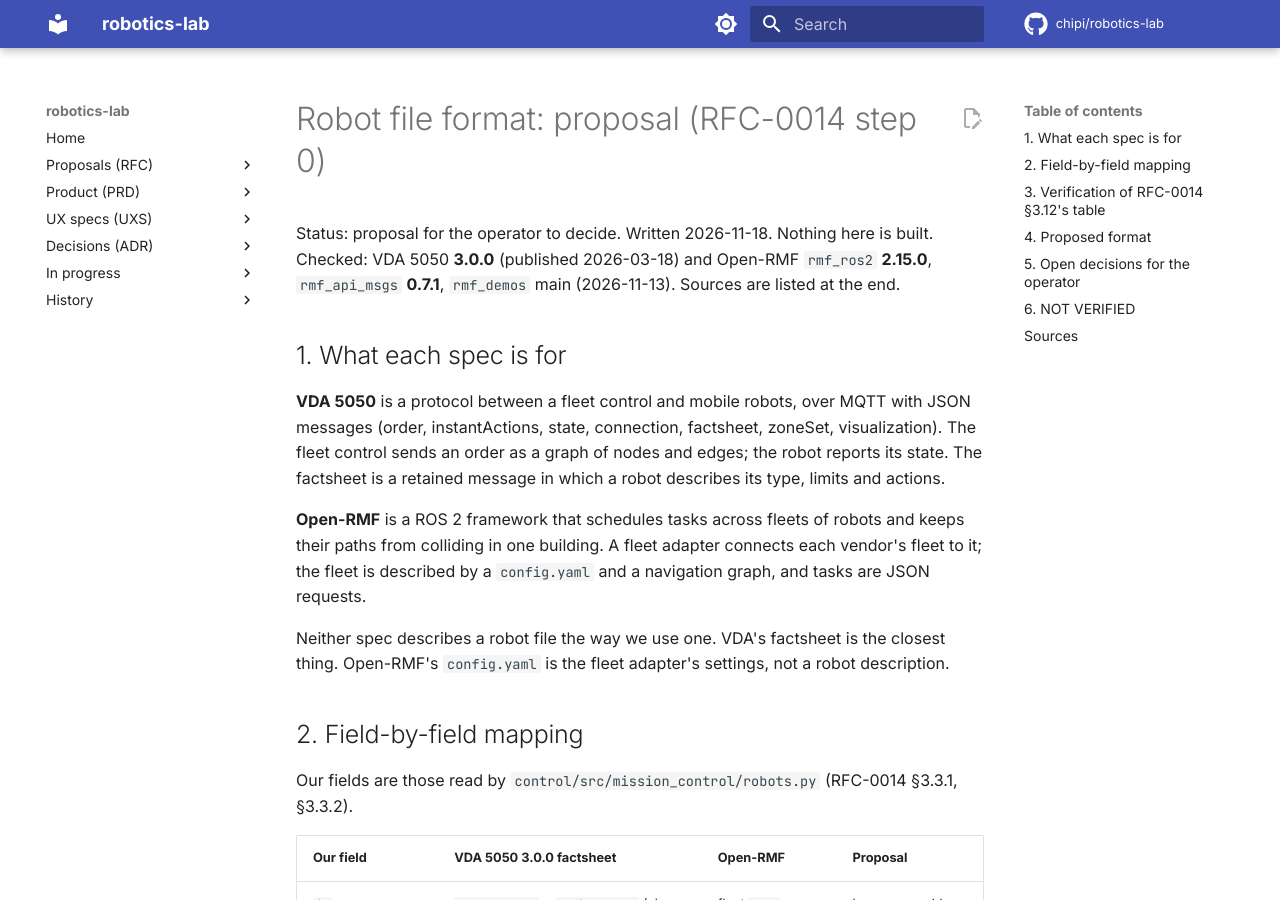
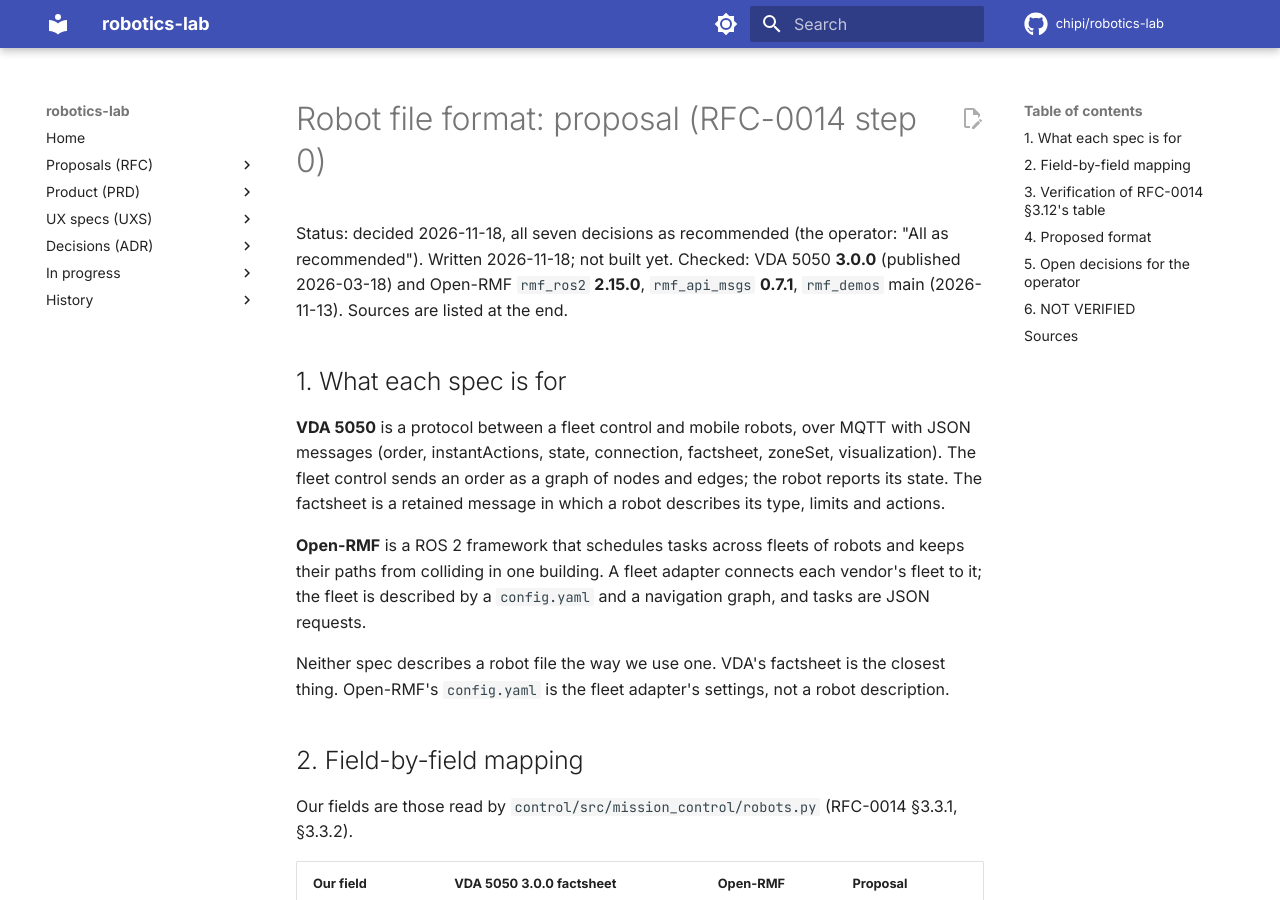
Before and after one commit to chipi/robotics-lab, an MkDocs documentation site: the page built from docs/wip/ROBOT-FILE-FORMAT-PROPOSAL.md, in a window 1280 px wide and 900 px high. Built offline with MkDocs 1.6.1 and Material for MkDocs 9.7.7, drawn with Linux system fonts in a browser that asks for light colours; comment, search, counter and statistics services are not loaded.

Commit message:
docs: the robot file format decided, all as recommended
Co-Authored-By: Claude Opus 5.5 <noreply@anthropic.com>
Claude-Session: https://claude.ai/code/session_014cvkLDtihKBLiV2cbMenbC

```diff
--- a/docs/wip/ROBOT-FILE-FORMAT-PROPOSAL.md
+++ b/docs/wip/ROBOT-FILE-FORMAT-PROPOSAL.md
@@ -1,6 +1,7 @@
 # Robot file format: proposal (RFC-0014 step 0)
 
-Status: proposal for the operator to decide. Written 2026-11-18. Nothing here is built.
+Status: decided 2026-11-18, all seven decisions as recommended (the operator: "All as
+recommended"). Written 2026-11-18; not built yet.
 Checked: VDA 5050 **3.0.0** (published 2026-03-18) and Open-RMF `rmf_ros2` **2.15.0**,
 `rmf_api_msgs` **0.7.1**, `rmf_demos` main (2026-11-13). Sources are listed at the end.
 
```
